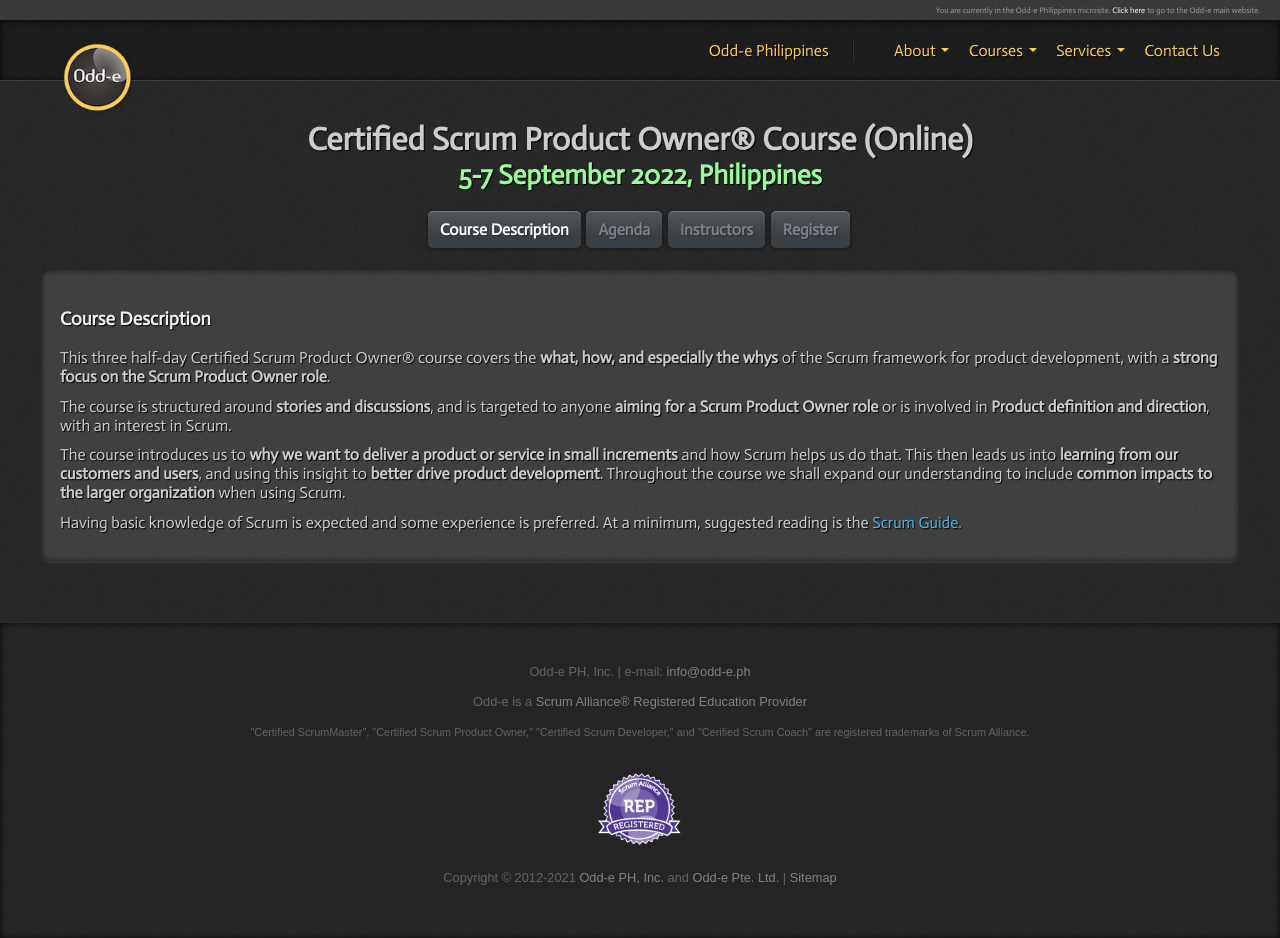
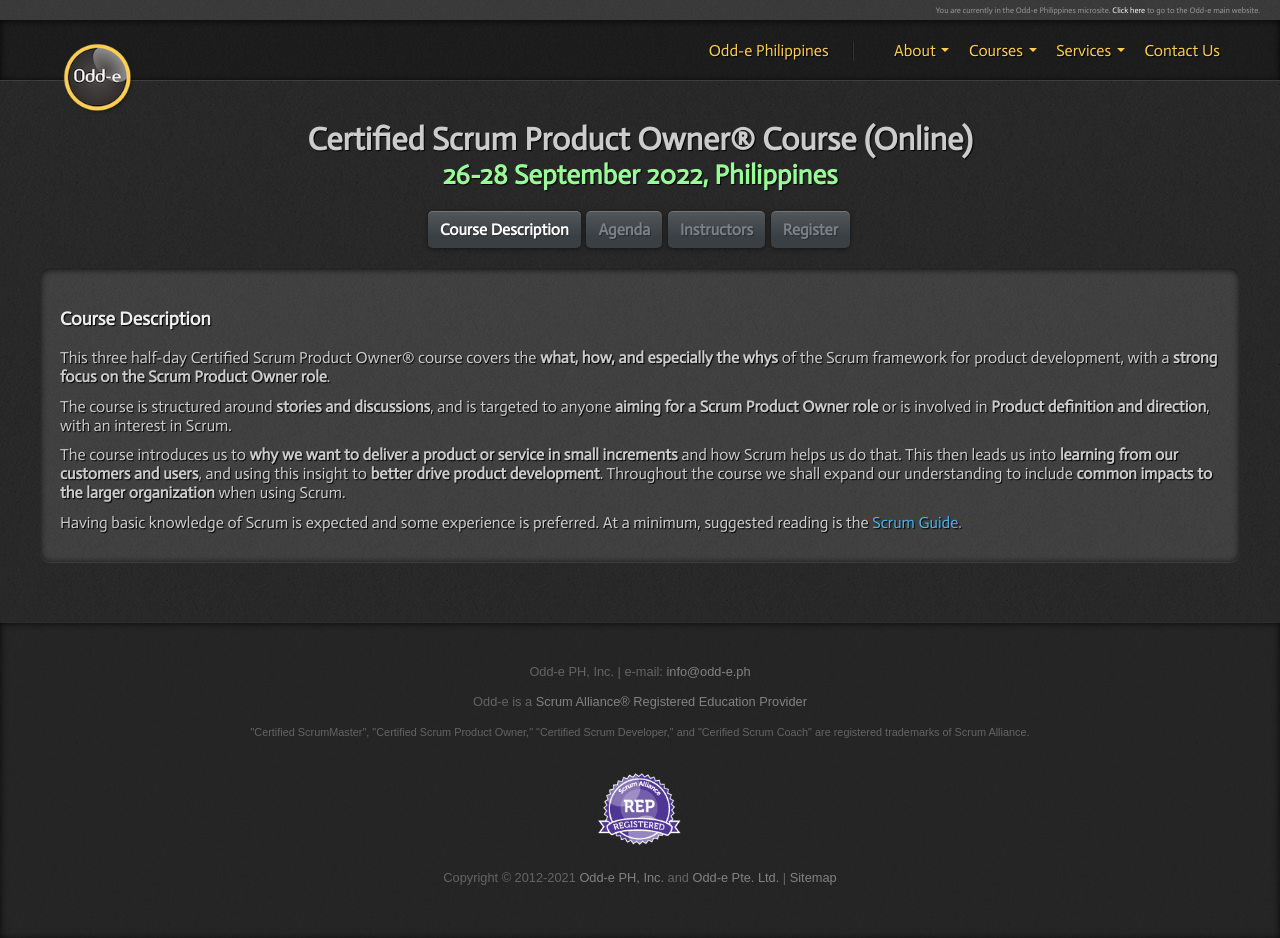
Before and after one commit to nerds-odd-e/odd-e.ph, a Jekyll site: the page built from _posts/2022-09-26-certified-scrum-product-owner.html, in a window 1280 px wide. Built offline with Jekyll 4.4.1, drawn with Linux system fonts in a browser that asks for light colours.

Commit message:
2022.09-2 CSPO

```diff
--- a/_posts/2022-09-05-certified-scrum-product-owner.html
+++ b/_posts/2022-09-26-certified-scrum-product-owner.html
@@ -1,9 +1,9 @@
 ---
 layout: default
-title: Certified Scrum Product Owner Course (Online) - 5-7 September 2022, Philippines | Odd-e Philippines
-description: Certified Scrum Product Owner Course (Online) on 5-7 September 2022 in the Philippines
+title: Certified Scrum Product Owner Course (Online) - 26-28 September 2022, Philippines | Odd-e Philippines
+description: Certified Scrum Product Owner Course (Online) on 26-28 September 2022 in the Philippines
 course: Certified Scrum Product Owner&reg; (Online)
-schedule: 5-7 September 2022
+schedule: 26-28 September 2022
 location: Philippines
 categories: courses certified-scrum-product-owner
 ---
@@ -11,7 +11,7 @@
 <section>
   <hgroup>
     <h1>Certified Scrum Product Owner&reg; Course (Online)</h1>
-    <h2>5-7 September 2022, Philippines</h2>
+    <h2>26-28 September 2022, Philippines</h2>
   </hgroup>
 </section>
 <ul class="nav nav-tabs">
```
